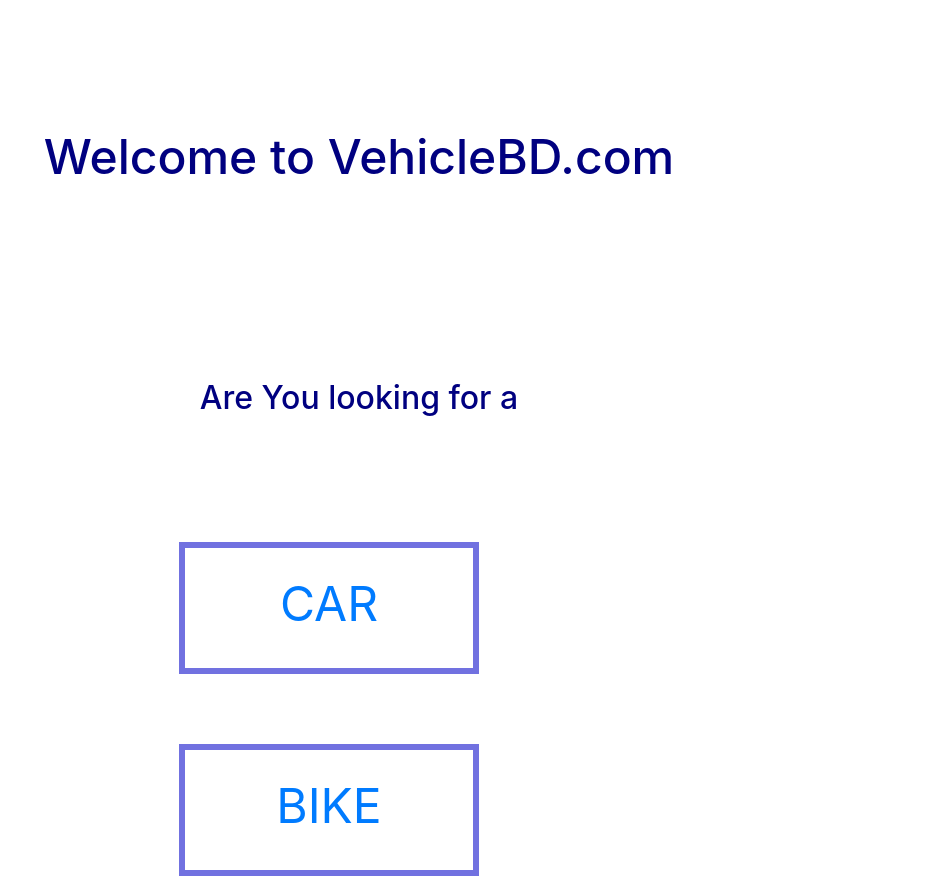
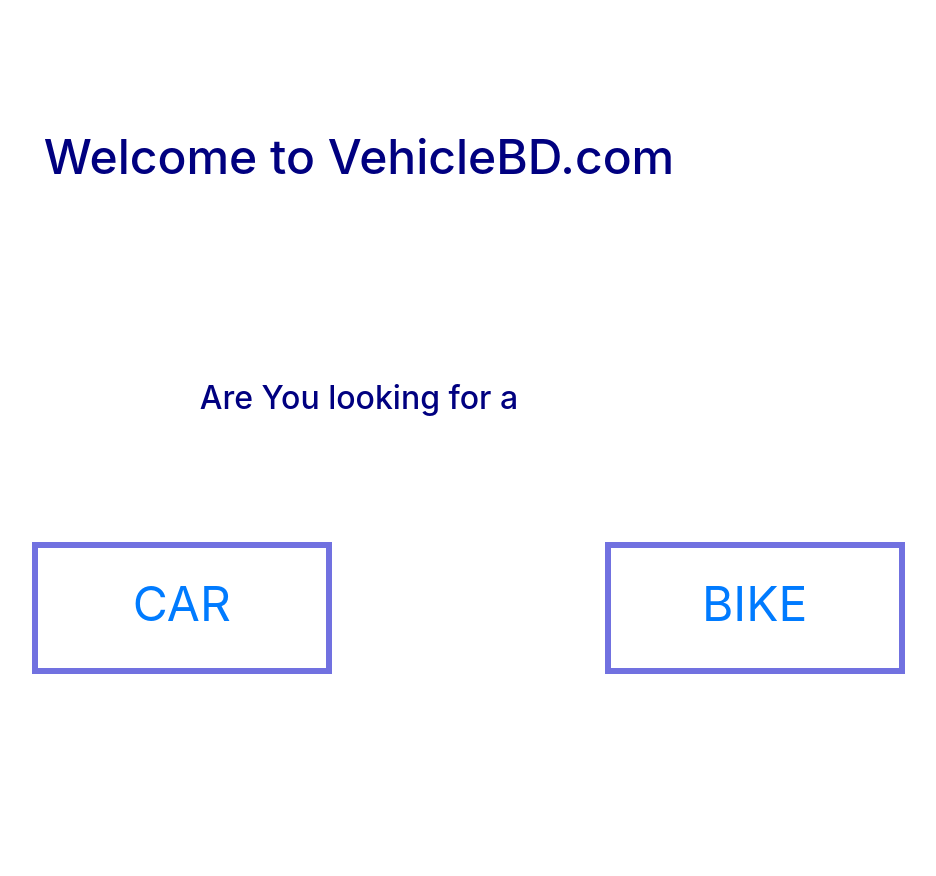
Before and after one commit to ZawadHossain72/vehicle, a plain HTML site: page index.html in a window 1280 px wide. Shown: the whole page, without its empty margins (281-1217 px from the left). After the commit the page ends 800 px from the top, so only its background shows below. Drawn offline with Linux system fonts and the light colour scheme.

Commit message:
Update style.css
simple change

```diff
--- a/style.css
+++ b/style.css
@@ -24,7 +24,7 @@
 	height: 5px;
 	font-size: 3em;
 	border: 6px solid #7171e0;
-	margin-left: 420px;
+	margin-left: 22%;
 	margin-top: 70px;
 	text-align: center;
 	transition: .4s all;
```
